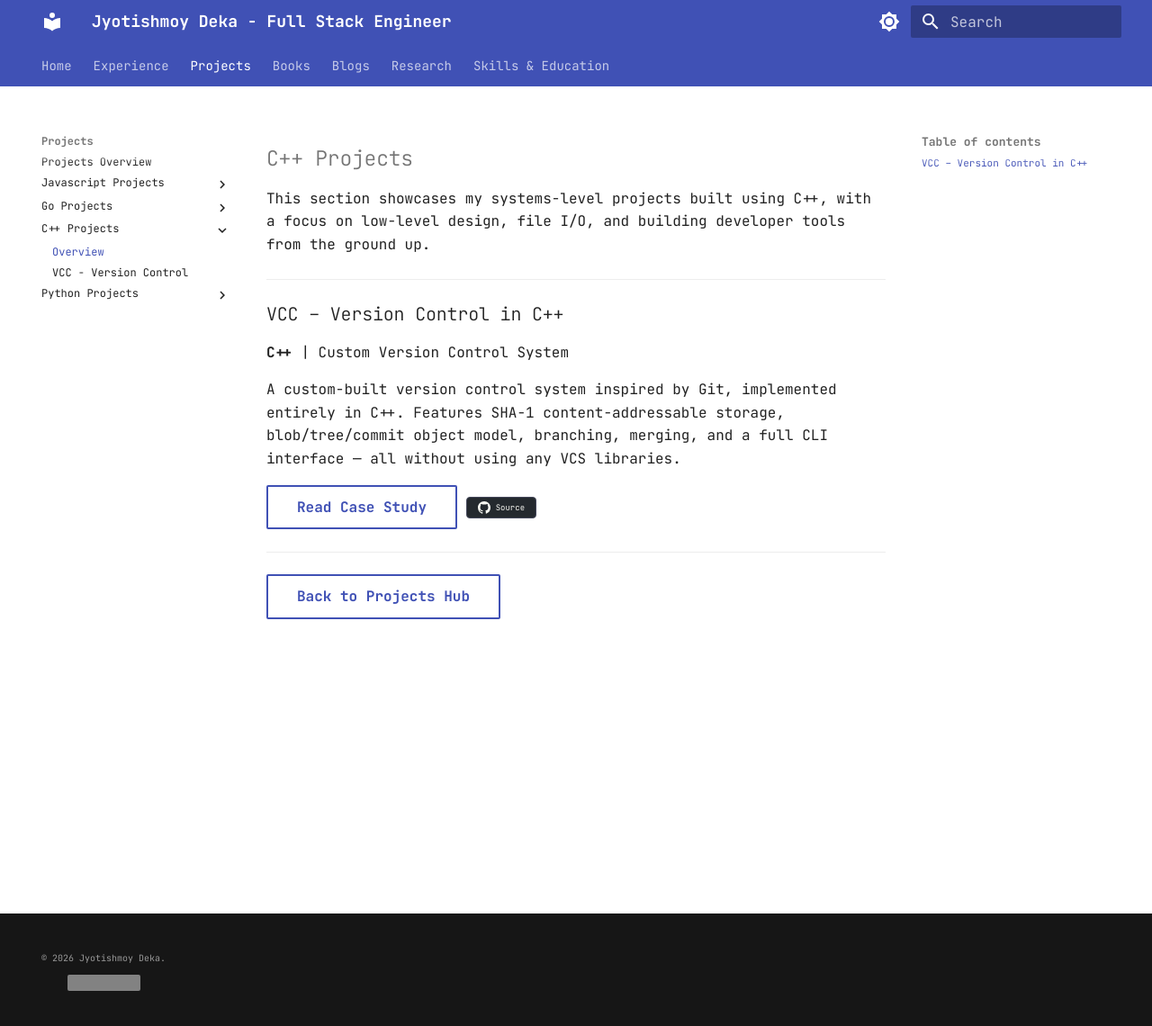
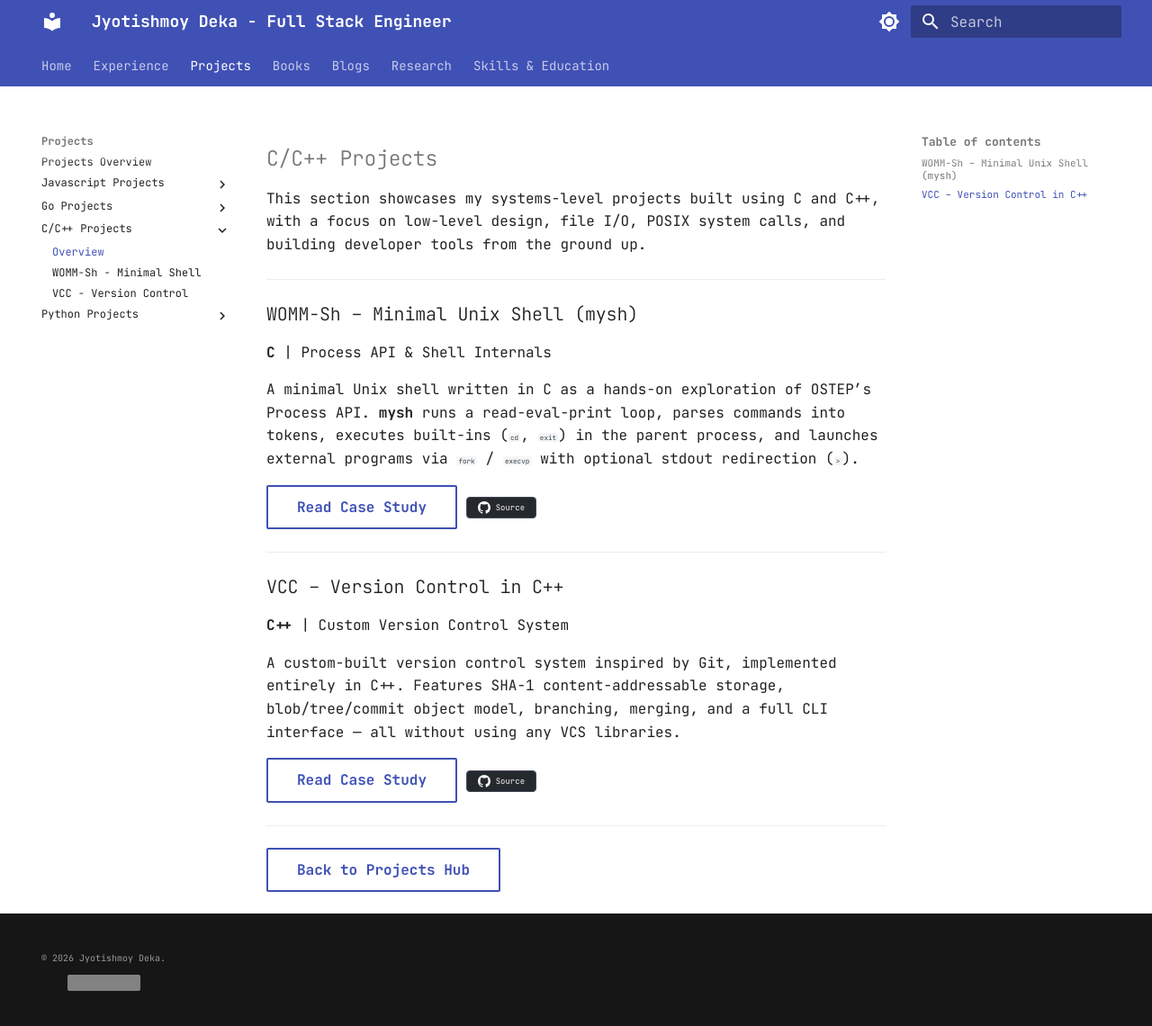
Before and after one commit to Jyotishmoy12/jyotishmoy-portfolio, an MkDocs documentation site: the page built from docs/cpp-projects.md, in a window 1280 px wide and 1148 px high. Shown: the top 1140 px of the window at 90% size. Built offline with MkDocs 1.6.1 and Material for MkDocs 9.7.7, drawn with Linux system fonts in a browser that asks for light colours; grey boxes are pictures that could not be loaded.

Commit message:
added shell codes

```diff
--- a/docs/cpp-projects.md
+++ b/docs/cpp-projects.md
@@ -1,6 +1,17 @@
-# C++ Projects
+# C/C++ Projects
 
-This section showcases my systems-level projects built using C++, with a focus on low-level design, file I/O, and building developer tools from the ground up.
+This section showcases my systems-level projects built using C and C++, with a focus on low-level design, file I/O, POSIX system calls, and building developer tools from the ground up.
+
+---
+
+## WOMM-Sh – Minimal Unix Shell (mysh)
+
+**C** | Process API & Shell Internals
+
+A minimal Unix shell written in C as a hands-on exploration of OSTEP’s Process API. **mysh** runs a read-eval-print loop, parses commands into tokens, executes built-ins (`cd`, `exit`) in the parent process, and launches external programs via `fork` / `execvp` with optional stdout redirection (`>`).
+
+[Read Case Study](womm-sh.md){ .md-button }
+<a href="https://github.com/Jyotishmoy12/WOMM-Sh" class="github-link" target="_blank"><svg viewBox="0 0 16 16"><path d="M8 0C3.58 0 0 3.58 0 8c0 3.54 2.29 6.53 5.47 7.59.4.07.55-.17.55-.38 0-.19-.01-.82-.01-1.49-2.01.37-2.53-.49-2.69-.94-.09-.23-.48-.94-.82-1.13-.28-.15-.68-.52-.01-.53.63-.01 1.08.58 1.23.82.72 1.21 1.87.87 2.33.66.07-.52.28-.87.51-1.07-1.78-.2-3.64-.89-3.64-3.95 0-.87.31-1.59.82-2.15-.08-.2-.36-1.02.08-2.12 0 0 .67-.21 2.2.82.64-.18 1.32-.27 2-.27.68 0 1.36.09 2 .27 1.53-1.04 2.2-.82 2.2-.82.44 1.1.16 1.92.08 2.12.51.56.82 1.27.82 2.15 0 3.07-1.87 3.75-3.65 3.95.29.25.54.73.54 1.48 0 1.07-.01 1.93-.01 2.2 0 .21.15.46.55.38A8.013 8.013 0 0016 8c0-4.42-3.58-8-8-8z"/></svg>Source</a>
 
 ---
 
--- a/docs/javascripts/spotlight.js
+++ b/docs/javascripts/spotlight.js
@@ -8,6 +8,8 @@ document.addEventListener("DOMContentLoaded", function () {
         { title: "Go-LSM", category: "Go Project", url: "../go-lsm/" },
         { title: "Go-SMTP Server", category: "Go Project", url: "../go-smtp/" },
         { title: "Go-DNS Server", category: "Go Project", url: "../go-dns/" },
+        { title: "WOMM-Sh - Minimal Shell", category: "C/C++ Project", url: "../womm-sh/" },
+        { title: "VCC - Version Control", category: "C/C++ Project", url: "../vcc/" },
         // Blog Posts
         { title: "HTTP Message Structure", category: "Blog", url: "../http-structure/" },
         { title: "CDN Deep Dive", category: "Blog", url: "../cdn-deep-dive/" },
--- a/docs/javascripts/terminal.js
+++ b/docs/javascripts/terminal.js
@@ -28,6 +28,7 @@ document.addEventListener("DOMContentLoaded", function () {
         "javascript/": "javascript-projects/",
         "go/": "go-projects/",
         "cpp/": "cpp-projects/",
+        "c-cpp/": "cpp-projects/",
         "python/": "python-projects/",
         "leetcode-backend.md": "leetcode-backend/",
         "airbnb-booking-system.md": "airbnb-clone/",
@@ -36,6 +37,7 @@ document.addEventListener("DOMContentLoaded", function () {
         "go-lsm.md": "go-lsm/",
         "go-smtp.md": "go-smtp/",
         "go-dns.md": "go-dns/",
+        "womm-sh.md": "womm-sh/",
         "vcc.md": "vcc/",
         "observer.md": "observer/",
         "all-posts.md": "blogs/",
@@ -64,10 +66,11 @@ document.addEventListener("DOMContentLoaded", function () {
         ls: "Directories:\n<a href='experience/' class='terminal-link'>./experience/</a>\n<a href='skills/' class='terminal-link'>./skills/</a>\n<a href='projects/' class='terminal-link'>./projects/</a>\n<a href='ddia-index/' class='terminal-link'>./books/</a>\n<a href='blogs/' class='terminal-link'>./blogs/</a>\n<a href='research/' class='terminal-link'>./research/</a>",
         experience: "Path: /home/jyotishmoy/experience/\n- <a href='experience/' class='terminal-link'>./resume.md</a>",
         skills: "Path: /home/jyotishmoy/skills/\n- <a href='skills/' class='terminal-link'>./technical-stack.md</a>",
-        projects: "Path: /home/jyotishmoy/projects/\n- <a href='projects/' class='terminal-link'>./projects-overview.md</a>\n- <a href='javascript-projects/' class='terminal-link'>./javascript/</a>\n- <a href='go-projects/' class='terminal-link'>./go/</a>\n- <a href='cpp-projects/' class='terminal-link'>./cpp/</a>\n- <a href='python-projects/' class='terminal-link'>./python/</a>",
+        projects: "Path: /home/jyotishmoy/projects/\n- <a href='projects/' class='terminal-link'>./projects-overview.md</a>\n- <a href='javascript-projects/' class='terminal-link'>./javascript/</a>\n- <a href='go-projects/' class='terminal-link'>./go/</a>\n- <a href='cpp-projects/' class='terminal-link'>./c-cpp/</a>\n- <a href='python-projects/' class='terminal-link'>./python/</a>",
         javascript: "Path: /home/jyotishmoy/projects/javascript/\n- <a href='javascript-projects/' class='terminal-link'>./overview.md</a>\n- <a href='leetcode-backend/' class='terminal-link'>./leetcode-backend.md</a>\n- <a href='airbnb-clone/' class='terminal-link'>./airbnb-booking-system.md</a>\n- <a href='airline-booking/' class='terminal-link'>./airline-booking-system.md</a>",
         go: "Path: /home/jyotishmoy/projects/go/\n- <a href='go-projects/' class='terminal-link'>./overview.md</a>\n- <a href='go-torrent/' class='terminal-link'>./go-torrent.md</a>\n- <a href='go-lsm/' class='terminal-link'>./go-lsm.md</a>\n- <a href='go-smtp/' class='terminal-link'>./go-smtp.md</a>\n- <a href='go-dns/' class='terminal-link'>./go-dns.md</a>",
-        cpp: "Path: /home/jyotishmoy/projects/cpp/\n- <a href='cpp-projects/' class='terminal-link'>./overview.md</a>\n- <a href='vcc/' class='terminal-link'>./vcc.md</a>",
+        "c-cpp": "Path: /home/jyotishmoy/projects/c-cpp/\n- <a href='cpp-projects/' class='terminal-link'>./overview.md</a>\n- <a href='womm-sh/' class='terminal-link'>./womm-sh.md</a>\n- <a href='vcc/' class='terminal-link'>./vcc.md</a>",
+        cpp: "Path: /home/jyotishmoy/projects/c-cpp/\n- <a href='cpp-projects/' class='terminal-link'>./overview.md</a>\n- <a href='womm-sh/' class='terminal-link'>./womm-sh.md</a>\n- <a href='vcc/' class='terminal-link'>./vcc.md</a>",
         python: "Path: /home/jyotishmoy/projects/python/\n- <a href='python-projects/' class='terminal-link'>./overview.md</a>\n- <a href='observer/' class='terminal-link'>./observer.md</a>",
         books: "Path: /home/jyotishmoy/books/\n- <a href='ddia-index/' class='terminal-link'>./ddia/</a>\n- <a href='ostep-index/' class='terminal-link'>./ostep/</a>",
         ddia: "Path: /home/jyotishmoy/books/ddia/\n- <a href='ddia-index/' class='terminal-link'>./overview.md</a>\n- <a href='ddia-ch1/' class='terminal-link'>./ddia-ch1.md</a>\n- <a href='ddia-ch2/' class='terminal-link'>./ddia-ch2.md</a>\n- <a href='ddia-ch3/' class='terminal-link'>./ddia-ch3.md</a>",
--- a/mkdocs.yml
+++ b/mkdocs.yml
@@ -75,8 +75,9 @@ nav:
           - Go-SMTP Server: go-smtp.md
           - Go-DNS Server: go-dns.md
           - Go-Browser Engine: go-browser.md
-      - C++ Projects:
+      - C/C++ Projects:
           - Overview: cpp-projects.md
+          - WOMM-Sh - Minimal Shell: womm-sh.md
           - VCC - Version Control: vcc.md
       - Python Projects:
           - Overview: python-projects.md
```
Also changed, not shown: docs/ostep-index.md (+1 -1 lines), docs/projects.md (+3 -3 lines), docs/womm-sh.md (added, +252 -0 lines).
